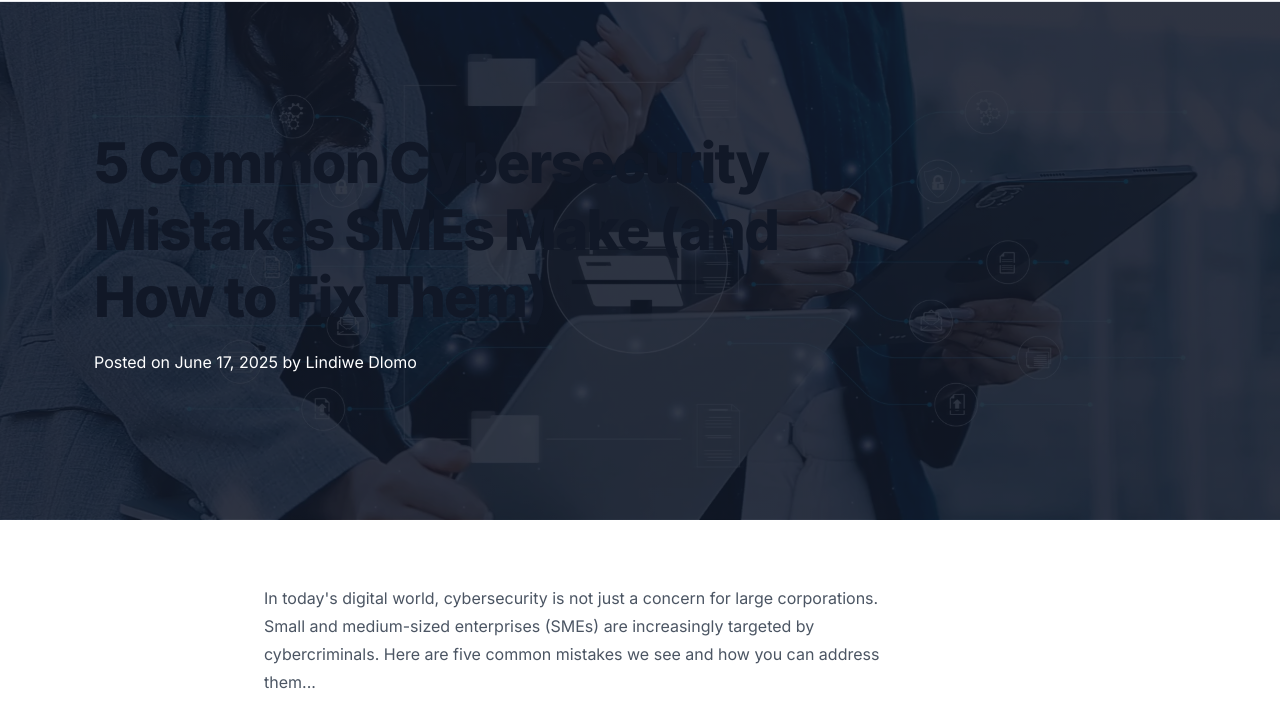
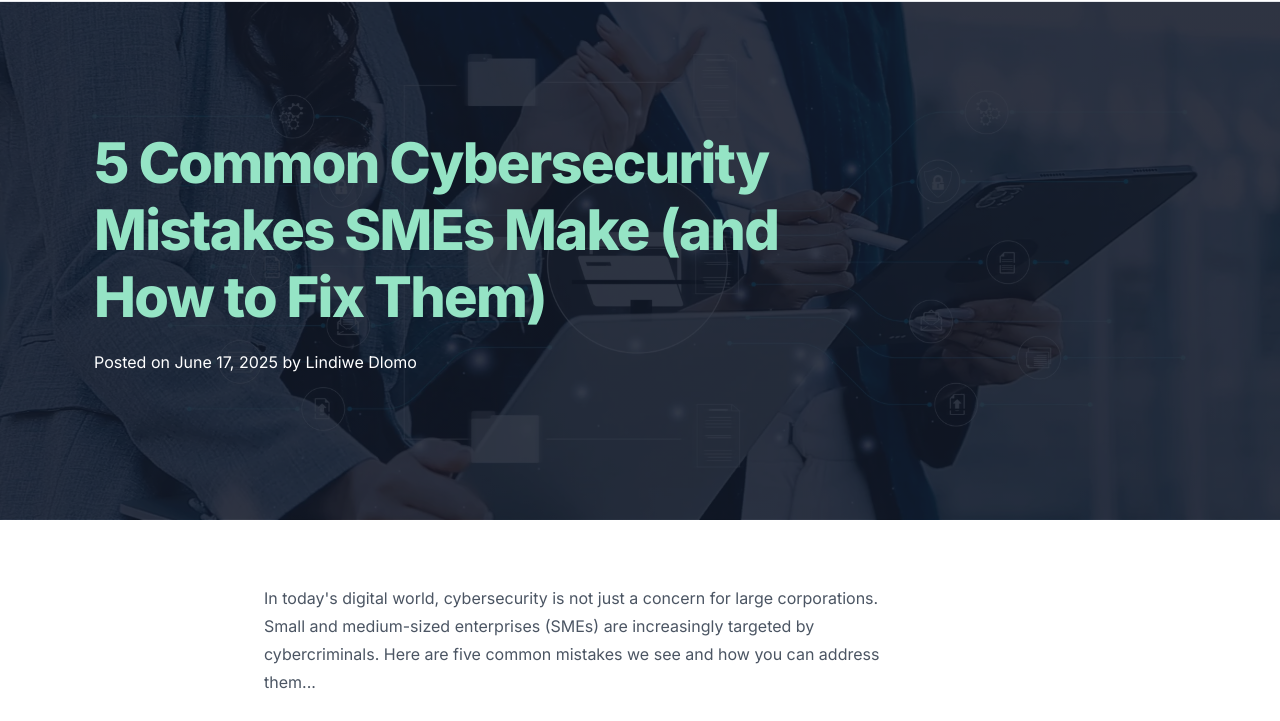
Before and after one commit to LindiweD-Collab/bridge, a plain HTML site: page public/blog-post.html in a window 1280 px wide. Shown: the part 79-800 px from the top of the page. Drawn offline with Linux system fonts and the light colour scheme.

Commit message:
Update styles.css

```diff
--- a/public/styles.css
+++ b/public/styles.css
@@ -432,7 +432,9 @@ grid-template-columns: repeat(2, minmax(0, 1fr));
     color: var(--white);
     border-color: var(--primary-orange);
 }
-
+.blog-post-header h1{
+    color: #95e4c5;
+}
 .blog-grid {
     display: grid;
     gap: 2rem;
```
